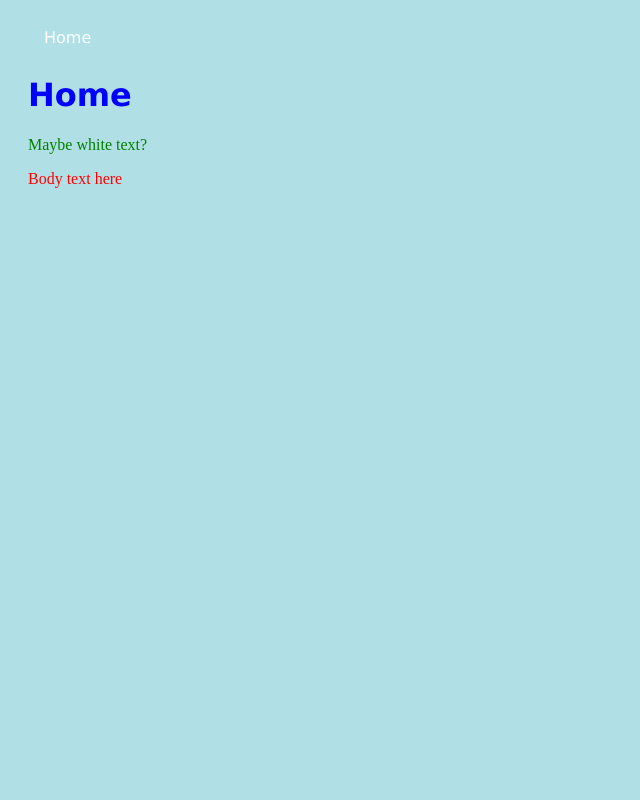
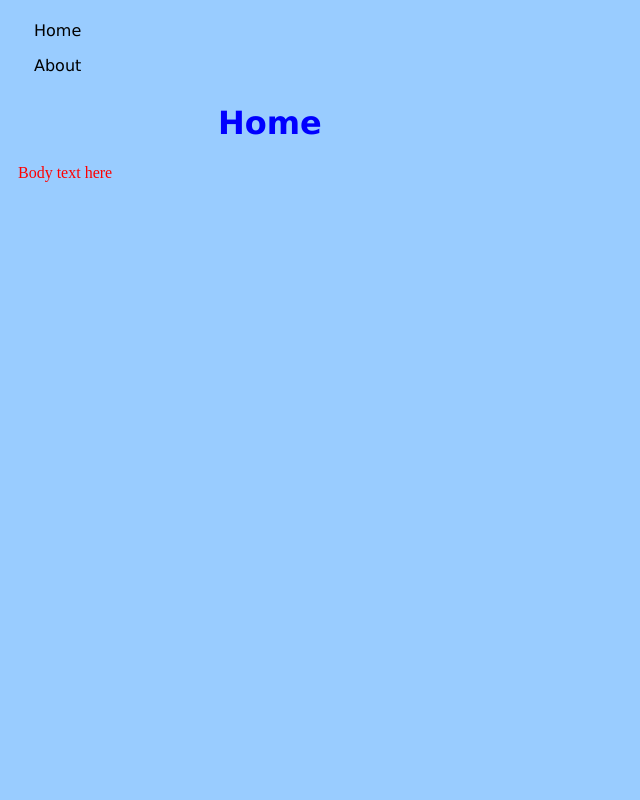
Before and after one commit to DannyPennington/smashcards, a Flask app: page / in a window 1280 px wide. Shown: the whole page, without its empty margins (0-640 px from the left). Run offline with Flask 2, Linux system fonts and the light colour scheme.

Commit message:
navbar ready

```diff
--- a/application/routes.py
+++ b/application/routes.py
@@ -6,3 +6,7 @@ from application import app
 @app.route("/home")
 def home():
     return render_template("home.html", title="Home")
+
+@app.route("/about")
+def about():
+    return render_template("about.html", title="About")
--- /dev/null
+++ b/application/templates/about.html
@@ -0,0 +1,4 @@
+{% extends "layout.html" %}
+{% block body_content %}
+<p style="padding: 0px 200px">This app was made in flask</p>
+{% endblock %}
--- a/application/templates/home.html
+++ b/application/templates/home.html
@@ -1,8 +1,6 @@
 {% extends "layout.html" %}
 <html>
 {% block head_content %}
-	<h1>{{ title }}</h1>
-	<p>Maybe white text?</p>
 {% endblock %}
 {% block body_content %}
 	<p style="color: red">Body text here</p>
--- a/application/templates/layout.html
+++ b/application/templates/layout.html
@@ -1,30 +1,33 @@
 <html>
 	<head>
 	<style>
-		body { background-color: powderblue;}
+		body { background-color: #99ccff;}
 		h1 { color: blue; font-family: verdana;}
 		p { color: green;}
 		ul {
 			list-style-type: none;
-			margin: 10;
-			padding: 10;
-			width: 200px;
-			background-color: powderblue;
+			margin: 5;
+			padding: 5;
+			width: 150px;
+			background-color: #99ccff;
 		}
 		li a {
 			display: block;
-			color: white;
+			color: black;
 			padding: 8px 16px;
 			text-decoration: none;
 			font-family: verdana;
 		}
 		li a:hover {
-			background-color: purple;
+			background-color: #a6a6a6;
 			color: white;
 		}
 	</style>
 	<ul>
 		<li><a href="/home">Home</a></li>
+		<li><a href="/about">About</a></li>
+
+		<h1 style="padding: 0px 200px">{{ title }}</h1>
 
 	{% block head_content %}{% endblock %}
 
```
